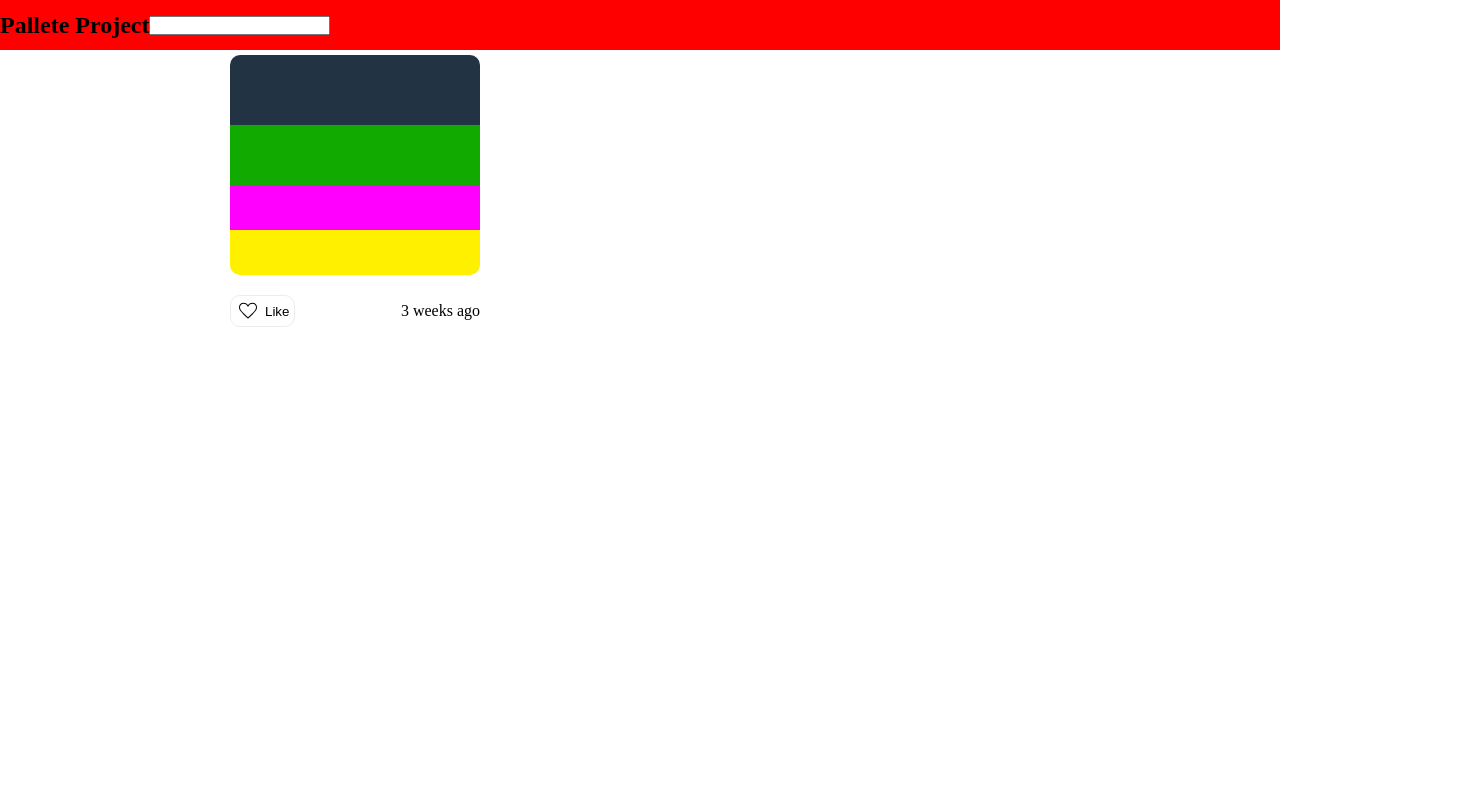
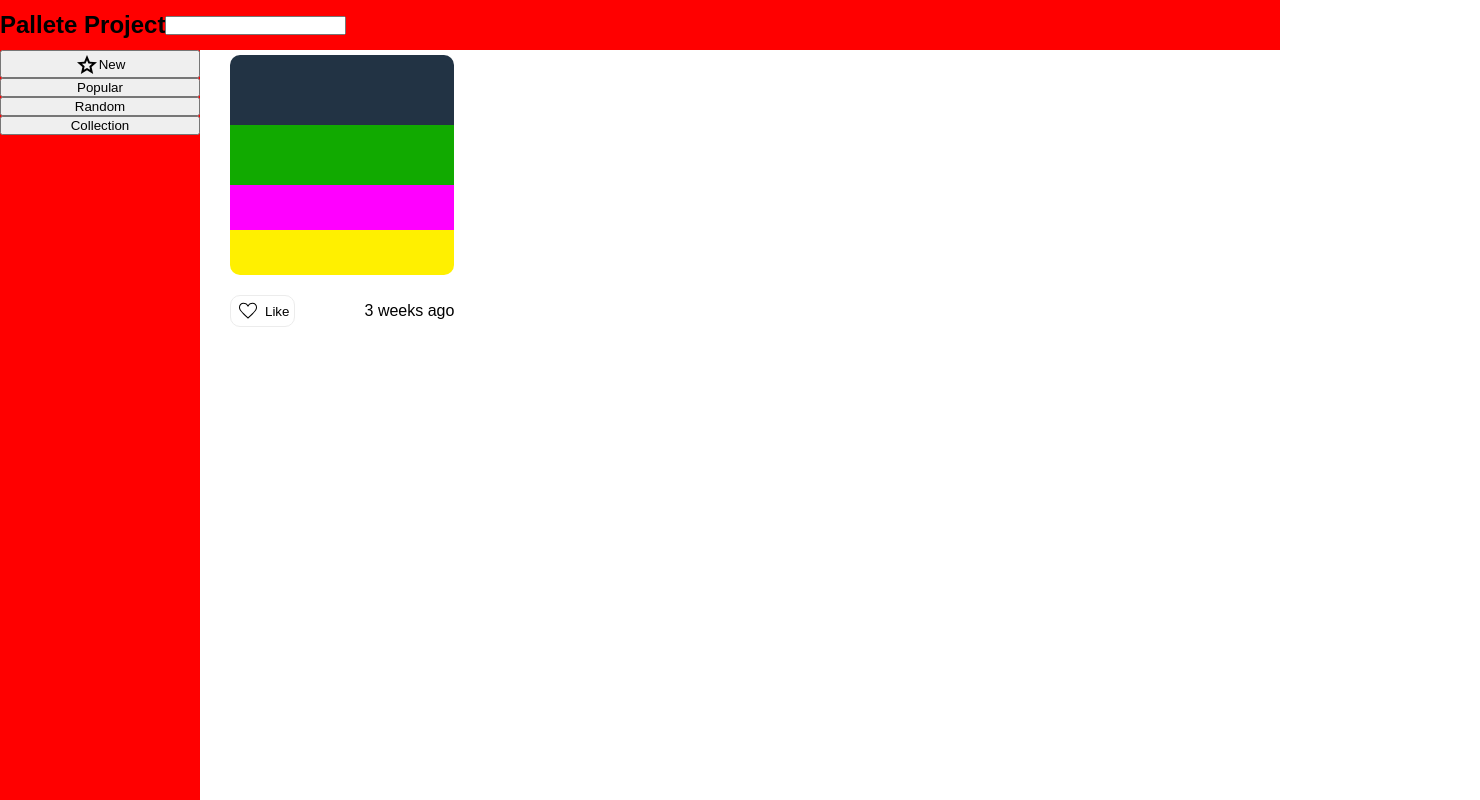
Before and after one commit to j-barreiros/pallete-project, a React (Vite) app: page / in a window 1280 px wide. Shown: the whole page, 1480 px wide, since content can reach past the window. Built offline with nearby package versions, Linux system fonts and the light colour scheme.

Commit message:
Added Sidebar Component and GlobalStyle

```diff
--- a/src/App.tsx
+++ b/src/App.tsx
@@ -7,17 +7,21 @@ import './App.css'
 // Components
 import Navbar from './components/Navbar/Navbar'
 import PalleteDisplay from './components/PalleteDisplay/PalleteDisplay'
+import Sidebar from './components/Sidebar/Sidebar'
 
 // Context
 import { PalleteContextProvider } from './context/PalletesContext'
+import GlobalStyle from './GlobalStyle'
 
 function App() {
 
   return (
     <main className="App">
       <PalleteContextProvider>
+        <GlobalStyle />
         <Navbar />
-        <section>
+        <section className='main-content'>
+          <Sidebar />
           <PalleteDisplay />
         </section>
       </PalleteContextProvider>
```
